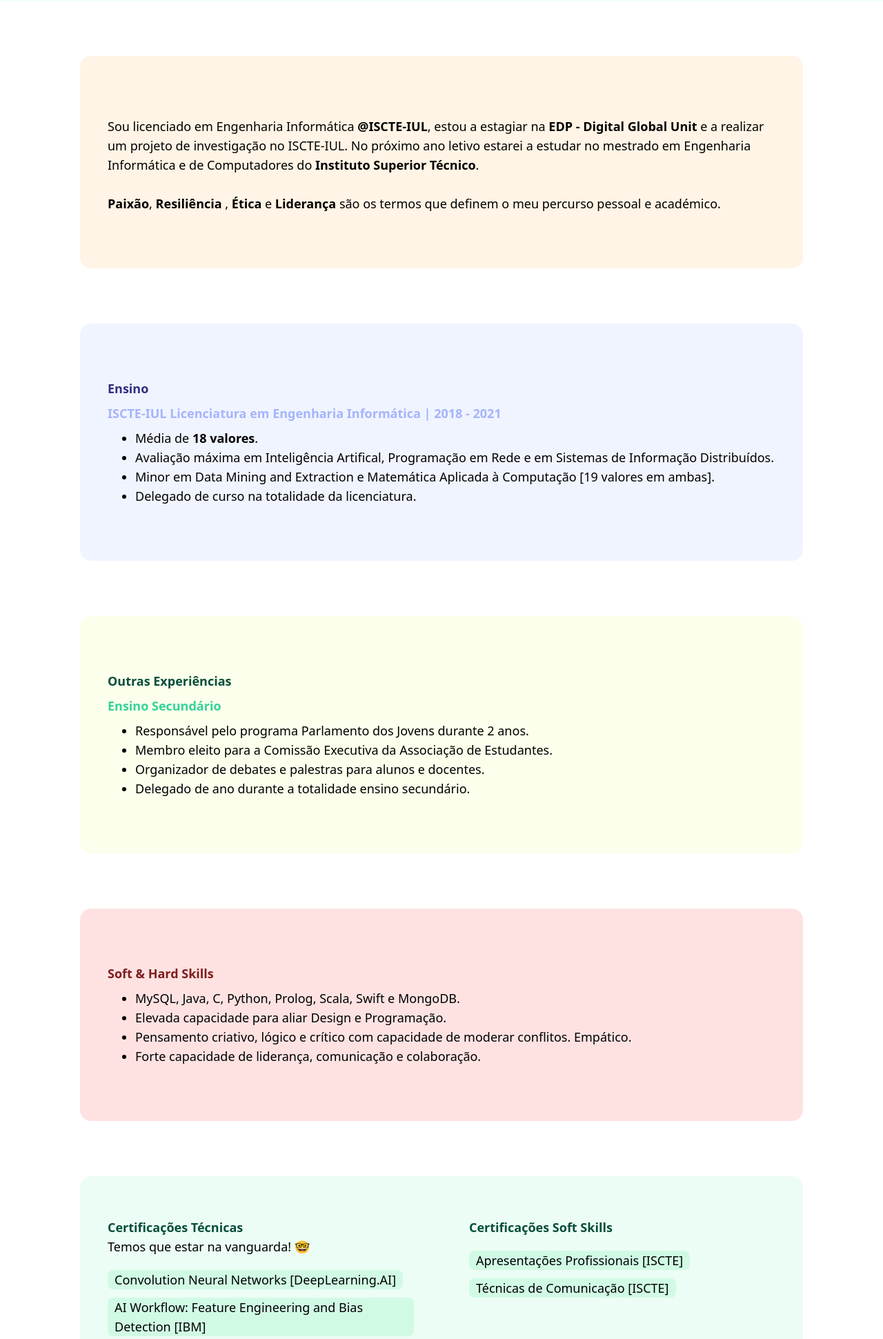
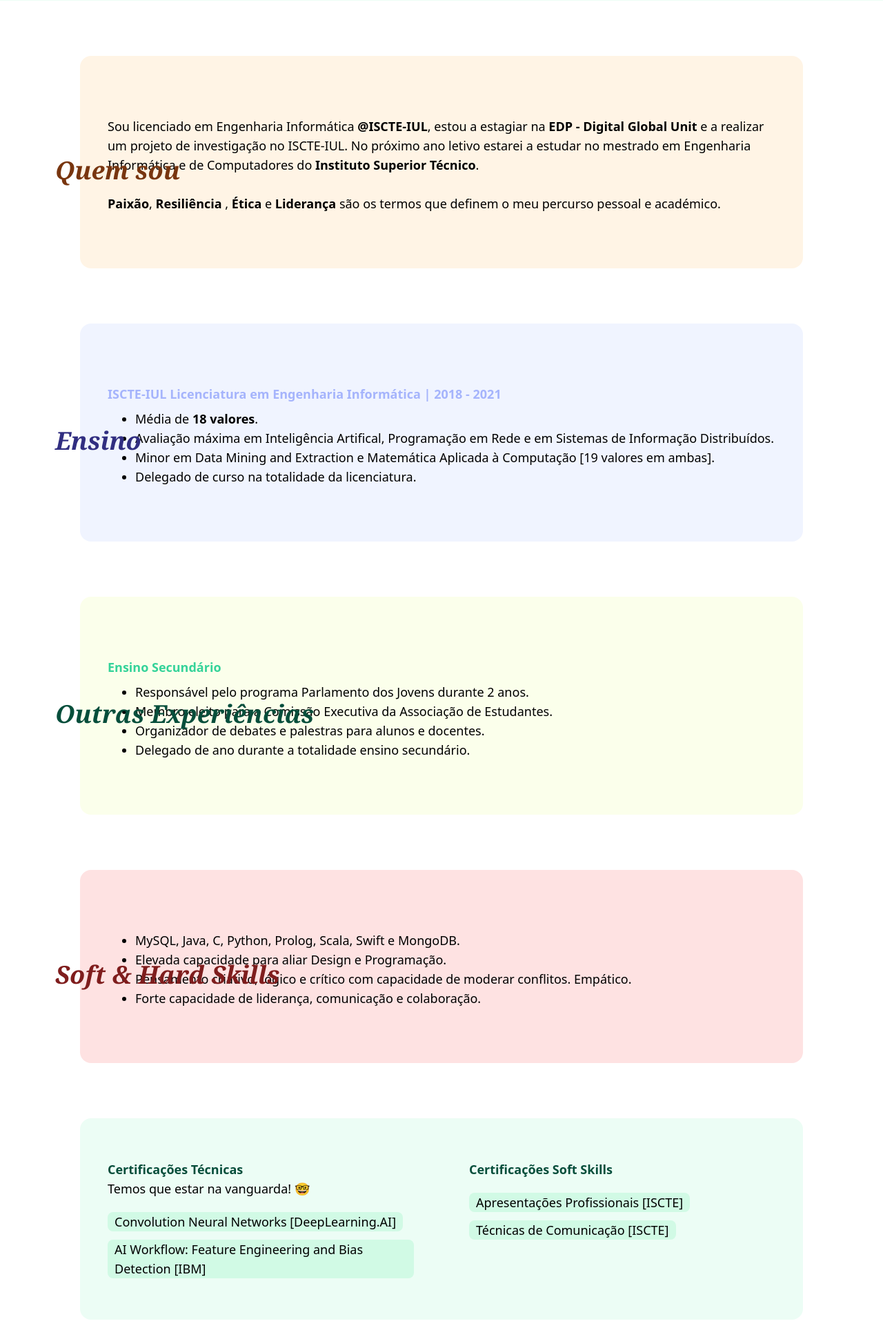
Before and after one commit to miguel-arrf/PersonalWebsite, a Django app: page / in a window 1280 px wide. Shown: the part 985-2926 px from the top of the page at 69% size. Run offline with Django 3.2, Linux system fonts and the light colour scheme; style sheets or scripts are compiled from the project's sources; some libraries are stand-ins or nearby versions.

Commit message:
Ready for production.
Section background animations are commented out.

```diff
--- a/main/templates/main.html
+++ b/main/templates/main.html
@@ -18,7 +18,6 @@
 
     <!-- Custom Style -->
     <style>
-
 
         body {
             color: black;
@@ -272,12 +271,10 @@
 
                 <p class="absolute col-start-2 col-span-10 ml-10 text-4xl font-bold mt-4 font-serif italic text-yellow-900 md:pt-2 sm:pt-10 sm:ml-10 xl:ml-20 quemSouAnimation" style="z-index: 20; opacity: 0;">Quem sou</p>
 
-                <div class="firstBlock transition  col-start-2 col-span-10 md:rounded-2xl px-10 py-20  sm:rounded-none firstBlockFadeIn"
-                     style="background: #FFF4E5; opacity: 0; z-index: 0">
+                <div class="firstBlock transition  col-start-2 col-span-10 md:rounded-2xl px-10 sm:py-28 md:py-20   sm:rounded-none firstBlockFadeIn"
+                     style="background: #FFF4E5; opacity: 1; z-index: 0">
 
-
-
-                    <p class="firstBlockText text-base font-light text-black sm:text-lg mx-auto pt-2 md:mt-0 sm:mt-8">
+                    <p class="firstBlockText pt-2  text-base font-light text-black sm:text-lg mx-auto">
                         Sou licenciado em Engenharia Informática <span class="font-bold">@ISCTE-IUL</span>, estou a
                         estagiar na <span class="font-bold">EDP - Digital Global Unit</span> e a realizar um projeto de
                         investigação no ISCTE-IUL.
@@ -308,19 +305,16 @@
     </div>
 
 
-
-
-
     <div class="relative bg-white overflow-hidden lg:pb-20 md:pb-14 sm:p-0">
         <div class="lg:container  lg:mx-auto">
             <!-- hero wrapper -->
             <div class="grid grid-cols-1 md:grid-cols-12 md:gap-8 lg:gap-10 xl:gap-28 items-center  ">
                 <!-- hero text -->
-                <div class="secondBlock transition col-start-2 col-span-10 md:rounded-2xl px-10 py-20  sm:rounded-none secondBlockFadeIn"
-                     style="background: #F0F4FF; opacity: 0; z-index: 0">
-                    <p class="secondBlockHeadline text-base font-bold text-indigo-900 sm:text-lg mx-auto">
-                        Ensino
-                    </p>
+
+                <p class="absolute col-start-2 col-span-10 ml-10 text-4xl font-bold mt-4 font-serif italic text-indigo-900 md:pt-2 sm:pt-10 sm:ml-10 xl:ml-20 ensinoAnimation" style="z-index: 20; opacity: 0;">Ensino</p>
+
+                <div class="secondBlock transition col-start-2 col-span-10 md:rounded-2xl px-10 sm:py-28 md:py-20  sm:rounded-none secondBlockFadeIn"
+                     style="background: #F0F4FF; opacity: 1; z-index: 0">
 
                     <p class="secondBlockHeadline pt-2  text-base font-semibold text-indigo-300 sm:text-lg mx-auto">
                         ISCTE-IUL
@@ -350,11 +344,11 @@
             <div class="grid grid-cols-1 md:grid-cols-12 md:gap-8 lg:gap-10 xl:gap-28 items-center  ">
                 <!-- hero text -->
 
-                <div class="thirdBlock transition  col-span-10 md:rounded-2xl px-10 py-20  sm:rounded-none sm:col-start-1 md:col-start-2"
-                     style="background: #FBFFEB">
-                    <p class="thirdBlockHeadline text-base font-bold text-green-900 sm:text-lg mx-auto">
-                        Outras Experiências
-                    </p>
+                <p class="absolute col-start-2 col-span-10 ml-10 text-4xl font-bold mt-4 font-serif italic text-green-900 md:pt-2 sm:pt-10 sm:ml-10 xl:ml-20 outrasExperienciasAnimation" style="z-index: 20; opacity: 0;">Outras Experiências</p>
+
+                <div class="thirdBlock transition  col-span-10 md:rounded-2xl px-10 sm:py-28 md:py-20   sm:rounded-none sm:col-start-1 md:col-start-2"
+                     style="background: #FBFFEB; opacity:1; z-index:0">
+
 
                     <p class="thirdBlockHeadline pt-2 text-base font-semibold text-green-400 sm:text-lg mx-auto">
                         Ensino Secundário
@@ -381,11 +375,13 @@
             <!-- hero wrapper -->
             <div class="grid grid-cols-1 md:grid-cols-12 md:gap-8 lg:gap-10 xl:gap-28 items-center  ">
                 <!-- hero text -->
-                <div class="forthBlock transition col-start-2 col-span-10 md:rounded-2xl px-10 py-20 bg-red-100 sm:rounded-none"
+
+               <p class="absolute col-start-2 col-span-10 ml-10 text-4xl font-bold mt-4 font-serif italic text-red-900 md:pt-2 sm:pt-10 sm:ml-10 xl:ml-20 softAndHardAnimation" style="z-index: 20; opacity: 0;">Soft & Hard Skills</p>
+
+
+                <div class="forthBlock transition col-start-2 col-span-10 md:rounded-2xl px-10 sm:py-28 md:py-20  bg-red-100 sm:rounded-none" style="opacity: 1; z-index: 0"
                 >
-                    <p class="forthBlockHeadline text-base font-bold text-red-900 sm:text-lg mx-auto">
-                        Soft & Hard Skills
-                    </p>
+
 
                     <ul class="forthBlockText pl-10 pt-2 list-disc text-base font-light text-black sm:text-lg mx-auto">
                         <li>MySQL, Java, C, Python, Prolog, Scala, Swift e MongoDB.</li>
@@ -409,7 +405,10 @@
             <!-- hero wrapper -->
             <div class="grid grid-cols-1 md:grid-cols-12 md:gap-8 lg:gap-10 xl:gap-28 items-center  ">
                 <!-- hero text -->
-                <div class="fifthBlock sm:col-start-1 md:col-start-2 lg:col-start-2 col-span-10 md:rounded-2xl px-5 py-5 bg-green-50 sm:sm:rounded-none">
+
+
+
+                <div class="fifthBlock sm:col-start-1 md:col-start-2 lg:col-start-2 col-span-10 md:rounded-2xl px-5 py-5 bg-green-50 sm:sm:rounded-none" style="opacity: 1; z-index: 0">
 
                     <div class="grid  grid-cols-6 rounded-2xl md:gap-8 lg:gap-10 items-start ">
 
@@ -472,7 +471,9 @@
             <!-- hero wrapper -->
             <div class="grid grid-cols-1 md:grid-cols-12 md:gap-8 lg:gap-10 xl:gap-28 items-center  ">
                 <!-- hero text -->
-                <div class="sm:col-start-1 md:col-start-2 lg:col-start-2 col-span-10 md:rounded-2xl px-5 py-5 bg-pink-100 sm:sm:rounded-none">
+
+
+                <div class="sm:col-start-1 md:col-start-2 lg:col-start-2 col-span-10 md:rounded-2xl px-5 py-5 bg-pink-100 sm:sm:rounded-none sixthBlockFadeIn" style="opacity: 1; z-index: 0">
 
                     <div class="grid  grid-cols-6 rounded-2xl   md:gap-0 lg:gap-10 items-center ">
 
@@ -528,7 +529,7 @@
             <!-- hero wrapper -->
             <div class="grid grid-cols-1 md:grid-cols-12 md:gap-8 lg:gap-10 xl:gap-28 items-center  ">
                 <!-- hero text -->
-                <div class="sm:col-start-1 md:col-start-2 lg:col-start-2 col-span-10 md:rounded-2xl px-5 py-5 bg-gray-200 sm:sm:rounded-none">
+                <div class="sm:col-start-1 md:col-start-2 lg:col-start-2 col-span-10 md:rounded-2xl px-5 py-5 bg-gray-200 sm:sm:rounded-none seventhBlockFadeIn" style="opacity: 1; z-index: 0;">
 
                     <div class="grid  grid-cols-6 rounded-2xl   md:gap-0 lg:gap-10 items-center ">
 
@@ -653,8 +654,6 @@
         ScrollReveal().reveal('.secondBulletPoint', {origin: 'right', distance: '40px', delay: 250});
         ScrollReveal().reveal('.thirdBulletPoint', {origin: 'right', distance: '40px', delay: 500});
 
-
-
         ScrollReveal().reveal('.firstBlock');
         ScrollReveal().reveal('.firstBlockText', {delay: 500});
 
@@ -706,96 +705,13 @@
 
     </script>
 
-    <script>
-        // ——————————————————————————————————————————————————
-        // TextScramble
-        // ——————————————————————————————————————————————————
 
-        class TextScramble {
-            constructor(el) {
-                this.el = el
-                this.chars = '!<>-_\\/[]{}—=+*^?#________'
-                this.update = this.update.bind(this)
-            }
-
-            setText(newText) {
-                const oldText = this.el.innerText
-                const length = Math.max(oldText.length, newText.length)
-                const promise = new Promise((resolve) => this.resolve = resolve)
-                this.queue = []
-                for (let i = 0; i < length; i++) {
-                    const from = oldText[i] || ''
-                    const to = newText[i] || ''
-                    const start = Math.floor(Math.random() * 40)
-                    const end = start + Math.floor(Math.random() * 40)
-                    this.queue.push({from, to, start, end})
-                }
-                cancelAnimationFrame(this.frameRequest)
-                this.frame = 0
-                this.update()
-                return promise
-            }
-
-            update() {
-                let output = ''
-                let complete = 0
-                for (let i = 0, n = this.queue.length; i < n; i++) {
-                    let {from, to, start, end, char} = this.queue[i]
-                    if (this.frame >= end) {
-                        complete++
-                        output += to
-                    } else if (this.frame >= start) {
-                        if (!char || Math.random() < 0.28) {
-                            char = this.randomChar()
-                            this.queue[i].char = char
-                        }
-                        output += `<span class="dud">${char}</span>`
-                    } else {
-                        output += from
-                    }
-                }
-                this.el.innerHTML = output
-                if (complete === this.queue.length) {
-                    this.resolve()
-                } else {
-                    this.frameRequest = requestAnimationFrame(this.update)
-                    this.frame++
-                }
-            }
-
-            randomChar() {
-                return this.chars[Math.floor(Math.random() * this.chars.length)]
-            }
-        }
-
-        // ——————————————————————————————————————————————————
-        // Example
-        // ——————————————————————————————————————————————————
-
-        const phrases = [
-            'o Miguel Ferreira',
-            'Paixão',
-            'Ética',
-            'Resiliência',
-            'Liderança'
-        ]
-
-        const el = document.querySelector('.text')
-        const fx = new TextScramble(el)
-
-        let counter = 0
-        const next = () => {
-            fx.setText(phrases[counter]).then(() => {
-                setTimeout(next, 1500)
-            })
-            counter = (counter + 1) % phrases.length
-        }
-
-        next()
-    </script>
 
 
     <script>
+
+        gsap.registerPlugin(ScrollTrigger);
+
         $(document).ready(function () {
             $(".nav-toggler").each(function (_, navToggler) {
                 var target = $(navToggler).data("target");
@@ -950,6 +866,8 @@
     </script>
 
     <script>
+        gsap.registerPlugin(ScrollTrigger);
+
 
         ScrollTrigger.matchMedia({
             "(min-width:  768px)": function() {
@@ -959,36 +877,151 @@
                         start: "top center",
                         end: "top 100px",
                         scrub: true,
-                        markers: true
                     }
                 });
                 tl.to(".quemSouAnimation", {y:-5, x:20, rotation:0, ease:"none", duration:3})
             }
         });
 
+        ScrollTrigger.matchMedia({
+            "(min-width:  768px)": function() {
+                let tl = gsap.timeline({
+                    scrollTrigger:{
+                        trigger: ".ensinoAnimation",
+                        start: "top center",
+                        end: "top 100px",
+                        scrub: true,
+                    }
+                });
+                tl.to(".ensinoAnimation", {y:-5, x:20, rotation:0, ease:"none", duration:3})
+            }
+        });
 
+        ScrollTrigger.matchMedia({
+            "(min-width:  768px)": function() {
+                let tl = gsap.timeline({
+                    scrollTrigger:{
+                        trigger: ".outrasExperienciasAnimation",
+                        start: "top center",
+                        end: "top 100px",
+                        scrub: true,
+                    }
+                });
+                tl.to(".outrasExperienciasAnimation", {y:-5, x:20, rotation:0, ease:"none", duration:3})
+            }
+        });
+
+        ScrollTrigger.matchMedia({
+            "(min-width:  768px)": function() {
+                let tl = gsap.timeline({
+                    scrollTrigger:{
+                        trigger: ".softAndHardAnimation",
+                        start: "top center",
+                        end: "top 100px",
+                        scrub: true,
+                    }
+                });
+                tl.to(".softAndHardAnimation", {y:-5, x:20, rotation:0, ease:"none", duration:3})
+            }
+        });
+/*
         gsap.to(".firstBlockFadeIn", {
             scrollTrigger:{
               trigger: ".firstBlockFadeIn",
-              toggleActions: "play none none none"
+              toggleActions: "play none play none"
             },
             opacity: 1,
             duration: 1
         });
 
-                gsap.to(".secondBlockFadeIn", {
+        gsap.to(".secondBlockFadeIn", {
             scrollTrigger:{
               trigger: ".secondBlockFadeIn",
-              toggleActions: "play none none none"
+              toggleActions: "play none play none"
             },
             opacity: 1,
             duration: 1
         });
 
+        gsap.to(".thirdBlock", {
+            scrollTrigger:{
+              trigger: ".thirdBlock",
+              toggleActions: "play none play none"
+            },
+            opacity: 1,
+            duration: 1
+        });
+
+        gsap.to(".forthBlock", {
+            scrollTrigger:{
+              trigger: ".forthBlock",
+              toggleActions: "play none play none"
+            },
+            opacity: 1,
+            duration: 1
+        });
+
+        gsap.to(".fifthBlock", {
+            scrollTrigger:{
+              trigger: ".fifthBlock",
+              toggleActions: "play none play none"
+            },
+            opacity: 1,
+            duration: 1
+        });
+
+        gsap.to(".sixthBlockFadeIn", {
+            scrollTrigger:{
+              trigger: ".sixthBlockFadeIn",
+              toggleActions: "play none play none"
+            },
+            opacity: 1,
+            duration: 1
+        });
+
+        gsap.to(".seventhBlockFadeIn", {
+            scrollTrigger:{
+              trigger: ".seventhBlockFadeIn",
+              toggleActions: "play none play none"
+            },
+            opacity: 1,
+            duration: 1
+        });
+*/
+
+
         gsap.to(".quemSouAnimation", {
-            scrollTriger:{
+            scrollTrigger:{
                 trigger: ".quemSouAnimation",
-                toggleActions: "play none none none"
+                toggleActions: "play none play none"
+            },
+            opacity: 1,
+            duration: 1
+        })
+
+
+        gsap.to(".ensinoAnimation", {
+            scrollTrigger:{
+                trigger: ".ensinoAnimation",
+                toggleActions: "play none play none"
+            },
+            opacity: 1,
+            duration: 1
+        })
+
+        gsap.to(".outrasExperienciasAnimation", {
+            scrollTrigger:{
+                trigger: ".outrasExperienciasAnimation",
+                toggleActions: "play none play none"
+            },
+            opacity: 1,
+            duration: 1
+        })
+
+        gsap.to(".softAndHardAnimation", {
+            scrollTrigger:{
+                trigger: ".softAndHardAnimation",
+                toggleActions: "play none play none"
             },
             opacity: 1,
             duration: 1
```
